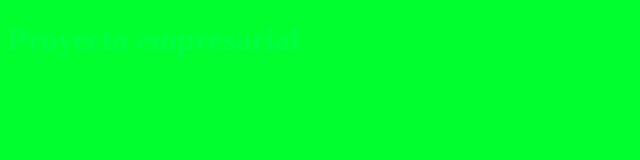
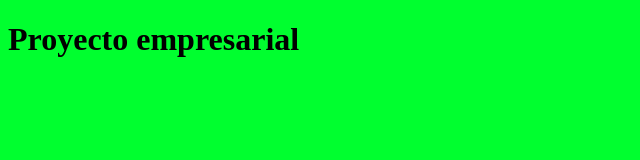
Before and after one commit to franromlob/CursoGit, a plain HTML site: page Index.html in a window 1280 px wide. Shown: the whole page, without its empty margins (0-640 px from the left). Drawn offline with Linux system fonts and the light colour scheme.

Commit message:
Negrita y Color Negro

```diff
--- a/css/estilos.css
+++ b/css/estilos.css
@@ -3,5 +3,5 @@
 body{
     background-color: rgb(0, 255, 47);
     font-weight: bold;
-    color: rgb(0, 255, 68);
+    color: black;
 }
```
